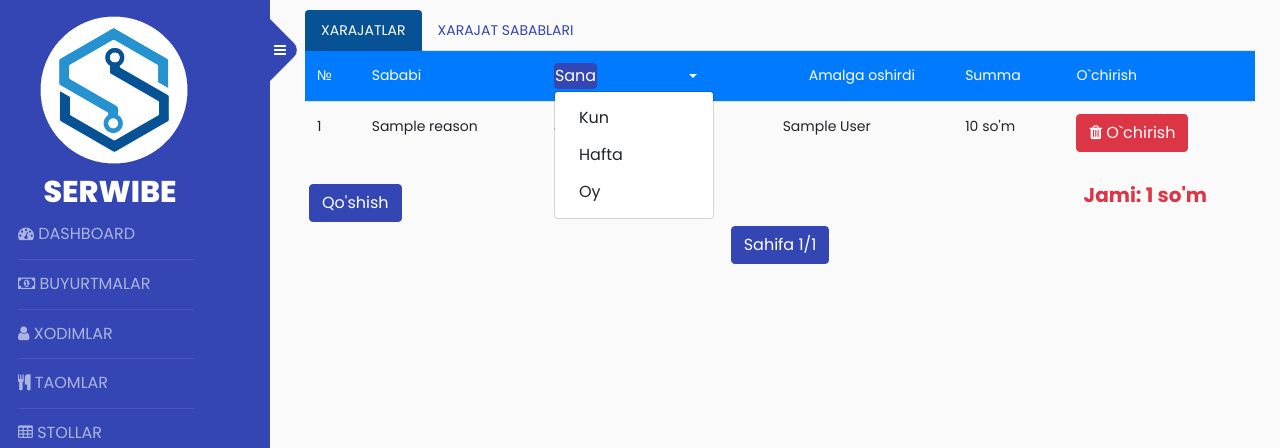
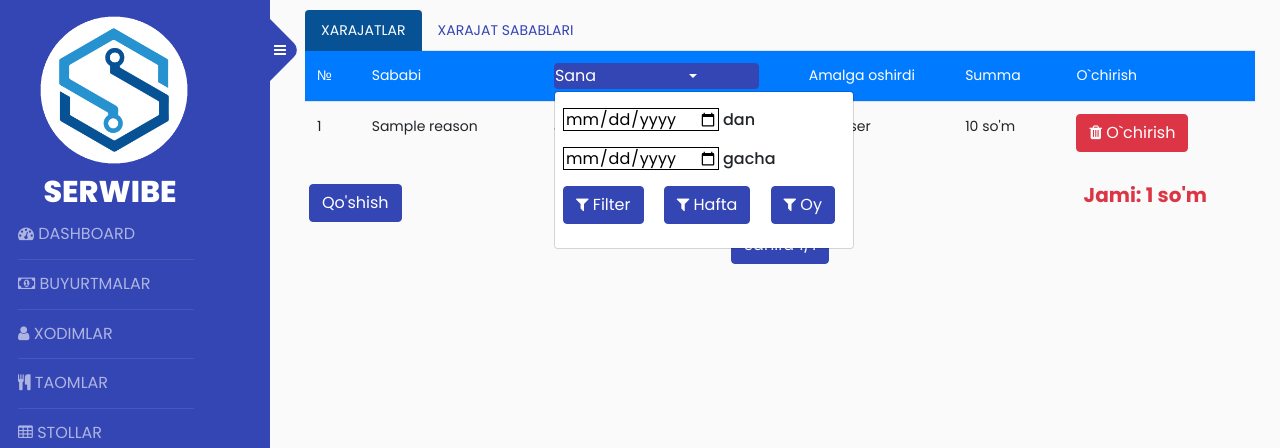
Before and after one commit to hasanbekme/SerWibe, a Django app: template templates/expenses/expenses.html in a window 1280 px wide, after a click on "Sana". Shown: the top 448 px of the page. Run offline with Django 3.2, Linux system fonts and the light colour scheme; the template is opened without the code that fills it: most values are stand-ins (such as "Sample title", 1, 10 or a date in 2020); some libraries are stand-ins or nearby versions.

Commit message:
aloqa ☺tugadi

```diff
--- a/templates/expenses/expenses.html
+++ b/templates/expenses/expenses.html
@@ -20,19 +20,26 @@
                         <td class="bg-primary text-white">№</td>
                         <td class="bg-primary text-white">Sababi</td>
                         <td class="bg-primary text-white">
-                            <div class="dropdown">
-                                <button class="btn btn-primary p-0 dropdown-toggle"
+                            <div class="dropdown" >
+                                <button class="btn btn-primary p-0 dropdown-toggle text-left"
                                         type="button" id="dropdownMenu1" data-toggle="dropdown"
-                                        aria-haspopup="true" aria-expanded="false">
+                                        aria-haspopup="true" aria-expanded="false" style="width: 100%;">
                                     Sana
                                 </button>
-                                <div class="dropdown-menu" aria-labelledby="dropdownMenu1">
-                                    <a class="dropdown-item"
-                                       href="?date=today">Kun</a>
-                                    <a class="dropdown-item"
-                                       href="?date=week">Hafta</a>
-                                    <a class="dropdown-item"
-                                       href="?date=month">Oy</a>
+                                <div class="dropdown-menu" aria-labelledby="dropdownMenu1" style="min-width: 300px;">
+                                    <form class="h6">
+                                        <div class="p-1"><input type="date" name="fir" id="fir" class="form-item m-1" style="border: 1px solid black">dan</div>
+                                        <div class="p-1"><input type="date" name="sec" id="sec" class="form-item m-1" style="border: 1px solid black">gacha</div>
+                                        <button type="sumbit" class="btn btn-primary m-2"><i class="fa fa-filter"></i> Filter</button>
+                                        <a href="?fir=week&sec=week" type="button" class="btn btn-primary m-2">
+                                            <i class="fa fa-filter"></i>
+                                            Hafta
+                                        </a>
+                                        <a href="?fir=month&sec=month" type="button" class="btn btn-primary m-2">
+                                            <i class="fa fa-filter"></i>
+                                            Oy
+                                        </a>
+                                    </form>
                                 </div>
                             </div>
                         </td>
@@ -67,7 +74,7 @@
             <div class="text-center">
 
                 {% if p_paginator.has_previous %}
-                    <a class="btn btn-primary mb-5d" href="?page={{ p_paginator.previous_page_number }}"><</a>
+                    <a class="btn btn-primary mb-5" href="?page={{ p_paginator.previous_page_number }}"><</a>
                 {% endif %}
                 <span class="btn btn-primary mb-5">
 
```
